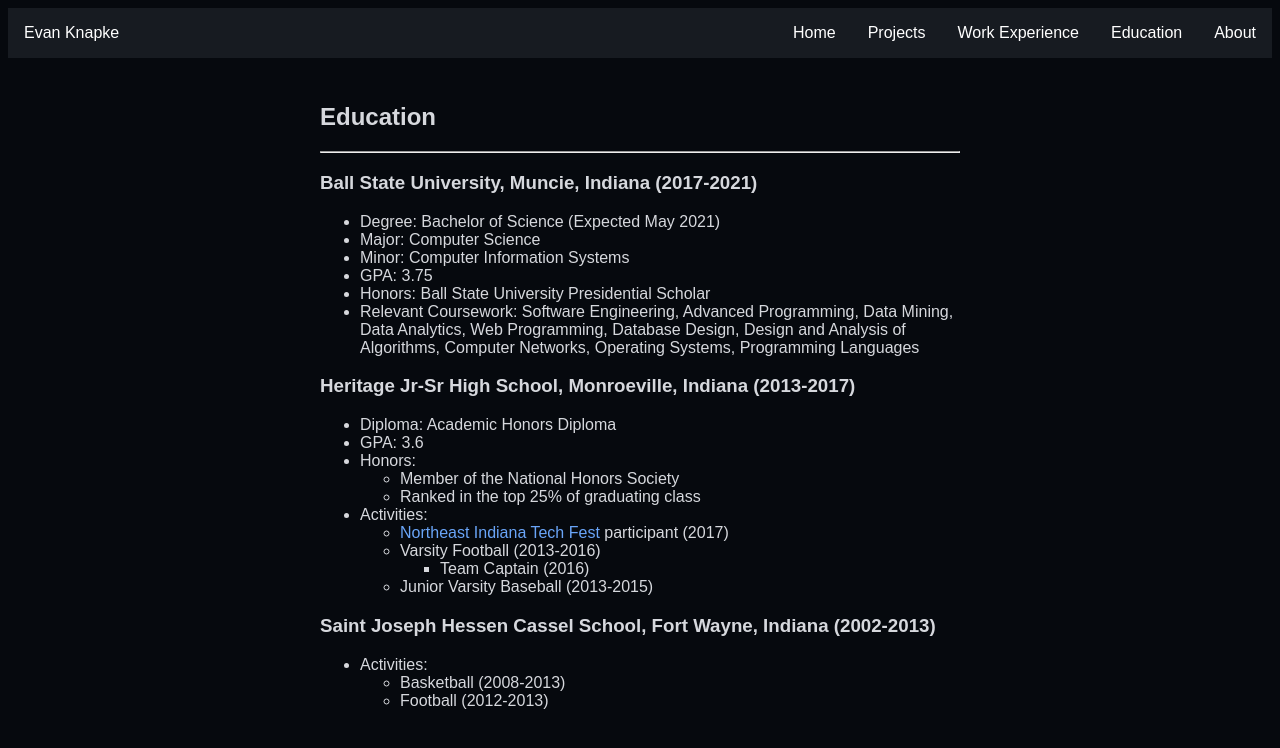
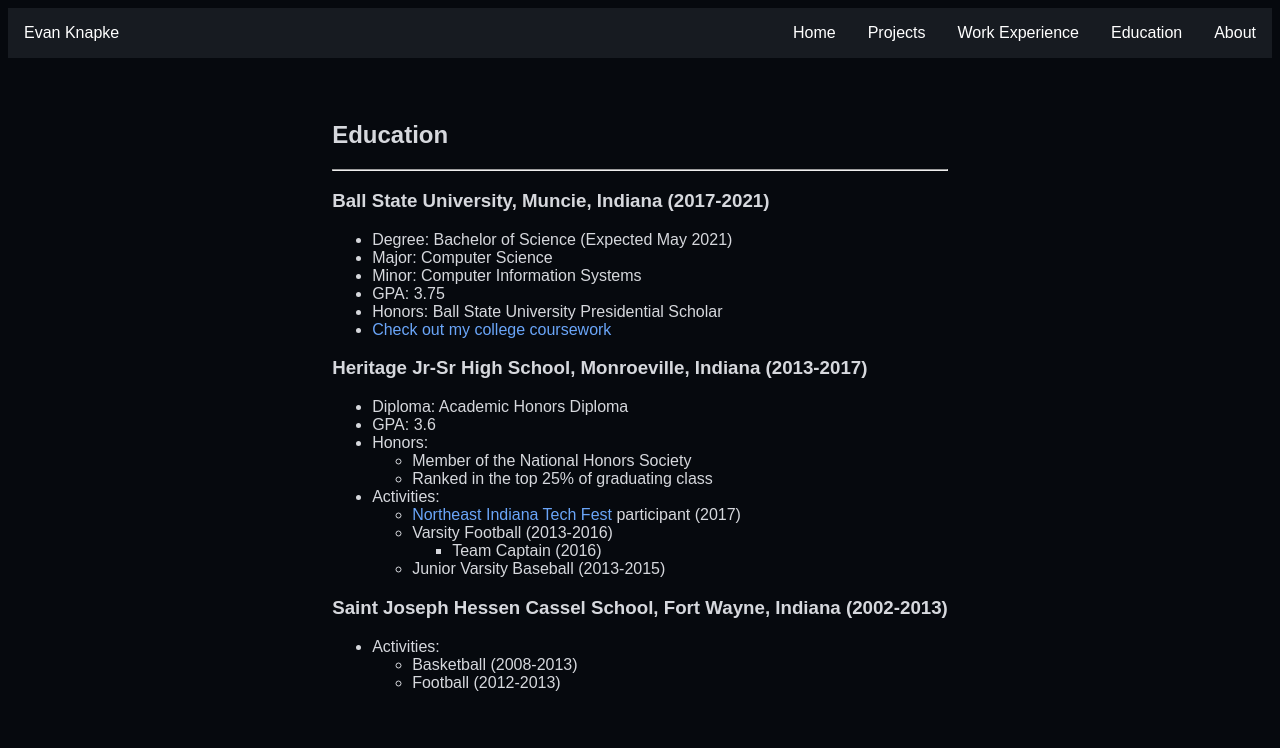
Before and after one commit to evanknapke/evanknapke.github.io, a Jekyll site: the page built from pages/education.md, in a window 1280 px wide. Shown: the top 748 px of the page. Built offline with Jekyll 4.4.1, drawn with Linux system fonts in a browser that asks for light colours.

Commit message:
Add coursework page

```diff
--- a/assets/css/main.css
+++ b/assets/css/main.css
@@ -52,6 +52,9 @@
   .navbar ul li a.nav-item {
     display: none;
   }
+  body {
+    margin: 0;
+  }
 }
 
 @media (min-width: 801px) {
@@ -62,7 +65,6 @@
 
 /* The side navigation menu */
 .sidenav {
-  margin-top: 8px;
   height: 100%; /* 100% Full-height */
   width: 0; /* 0 width - change this with JavaScript */
   position: fixed; /* Stay in place */
@@ -77,7 +79,7 @@
 
 /* The navigation menu links */
 .sidenav a {
-  padding: 8px 32px;
+  padding: 10px 32px;
   text-decoration: none;
   color: white;
   display: block;
--- a/pages/education.md
+++ b/pages/education.md
@@ -13,7 +13,7 @@
 - Minor: Computer Information Systems
 - GPA: 3.75
 - Honors: Ball State University Presidential Scholar
-- Relevant Coursework: Software Engineering, Advanced Programming, Data Mining, Data Analytics, Web Programming, Database Design, Design and Analysis of Algorithms, Computer Networks, Operating Systems, Programming Languages
+- [Check out my college coursework](/education/coursework)
 
 ### Heritage Jr-Sr High School, Monroeville, Indiana (2013-2017)
 - Diploma: Academic Honors Diploma
```
Also changed, not shown: pages/education_details/bsu_coursework.md (added, +69 -0 lines).
